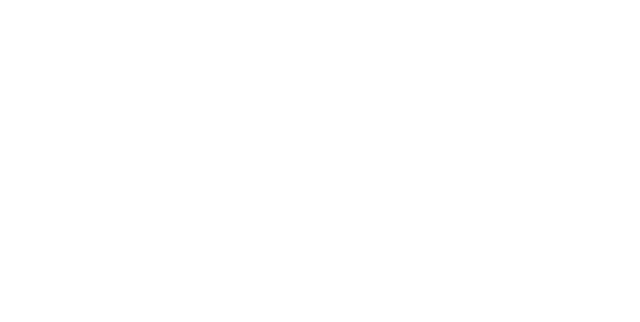
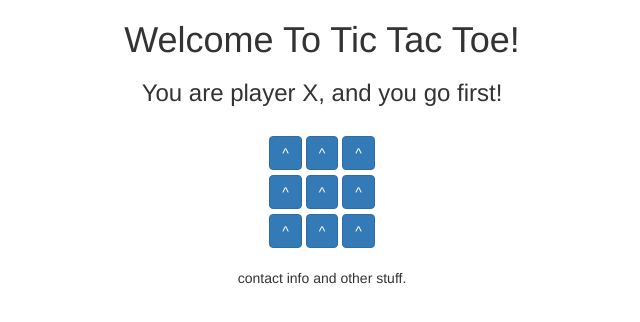
Before and after one commit to TylerDevers/ticTacToe, a plain HTML site: page index_template.html in a window 1280 px wide. Shown: the whole page, without its empty margins (318-958 px from the left). Drawn offline with nearby package versions, Linux system fonts and the light colour scheme.

Commit message:
updated html and JS files. button onclick event causing problems

```diff
--- a/ext.js
+++ b/ext.js
@@ -0,0 +1,7 @@
+var buttons = document.getElementsByTagName('a');
+
+function clicked(id) {
+	console.log(buttons[id]);
+}
+
+console.log('loaded');
--- a/index_template.html
+++ b/index_template.html
@@ -2,24 +2,54 @@
 <html>
 <head>
 
-	<title></title>
+	<title>Tic Tac Toe</title>
 	<!-- for bootstraps mobile first touch zoom accuracy -->
 	<meta charset="utf-8" name="viewport" content="width=device-width, initial-scale=1">
-
-
-	<!-- jQuery library -->
-	<script src="https://ajax.googleapis.com/ajax/libs/jquery/1.12.4/jquery.min.js"></script>
 
 	<!-- bootstrap library-->
 	<link rel="stylesheet" href="https://maxcdn.bootstrapcdn.com/bootstrap/3.3.7/css/bootstrap.min.css">
 
 	<!-- local css file -->
 	<link rel="stylesheet" type="text/css" href="style.css">
-	<link type="text/css" src="style.css">
+
 	<script src="ext.js"></script>
 
 </head>
 <body>
+	<div class="text-center">
+		<header>
+			<h1>Welcome To Tic Tac Toe!</h1>
+			<h3>You are player X, and you go first!</h3>
+		</header>
+		<br/>
+
+		<div class="row rowShift">
+			<div class= "col-md-6 col-md-offset-3">
+				<a type="button" class="btn btn-primary" onclick="clicked(buttons.indexOf(this))">^</a>
+				<a type="button" class="btn btn-primary">^</a>
+				<a type="button" class="btn btn-primary">^</a>
+			</div>
+		</div>
+
+		<div class="row rowShift">
+			<div class= "col-md-6 col-md-offset-3">
+				<a type="button" class="btn btn-primary">^</a>
+				<a type="button" class="btn btn-primary">^</a>
+				<a type="button" class="btn btn-primary">^</a>
+			</div>
+		</div>
+
+		<div class="row">
+			<div class= "col-md-6 col-md-offset-3">
+				<a type="button" class="btn btn-primary">^</a>
+				<a type="button" class="btn btn-primary">^</a>
+				<a type="button" class="btn btn-primary">^</a>
+			</div>
+		</div>
+		<br>
+		<footer>contact info and other stuff.</footer>
+	</div>
+
 
 </body>
 
--- a/style.css
+++ b/style.css
@@ -0,0 +1,3 @@
+.rowShift {
+	margin-bottom: 5px;
+}
```
